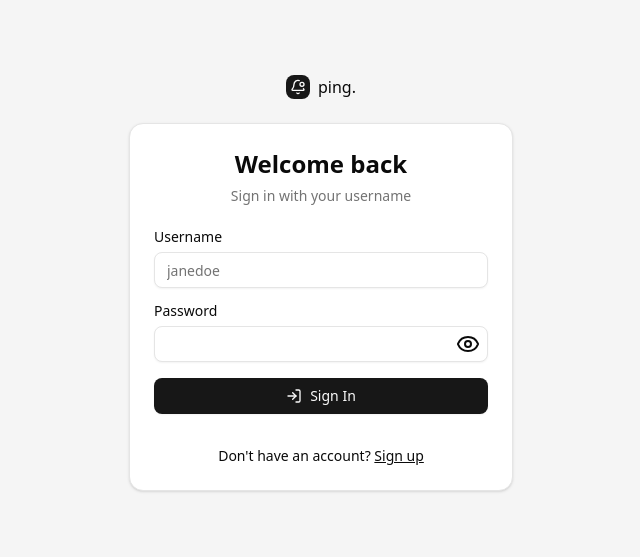
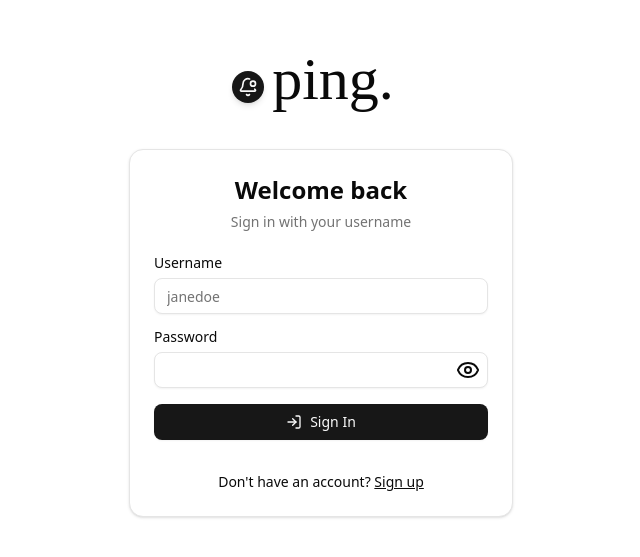
Before and after one commit to debarchito/ping, a SvelteKit app: page /sign-in in a window 1280 px wide. Shown: the part 117-674 px from the top of the page, without its empty margins (319-959 px from the left). Built offline with nearby package versions, Linux system fonts and the light colour scheme; no server answers.

Commit message:
Landing screen

```diff
--- a/package.json
+++ b/package.json
@@ -54,6 +54,7 @@
     "vite-plugin-devtools-json": "^0.2.0"
   },
   "dependencies": {
+    "@fontsource/ms-madi": "^5.2.6",
     "@node-rs/argon2": "^2.0.2",
     "@oslojs/crypto": "^1.0.1",
     "@oslojs/encoding": "^1.1.0",
--- a/src/app.css
+++ b/src/app.css
@@ -1,6 +1,6 @@
 @import "tailwindcss";
-
 @import "tw-animate-css";
+@import "@fontsource/ms-madi";
 
 @custom-variant dark (&:is(.dark *));
 
@@ -119,3 +119,7 @@
     @apply bg-background text-foreground;
   }
 }
+
+@utility font-ms-madi {
+  font-family: "Ms Madi", cursive;
+}
--- a/src/routes/(app)/+page.svelte
+++ b/src/routes/(app)/+page.svelte
@@ -1,5 +1,53 @@
+<script>
+  import { BellDot, WandSparkles, Zap, MessageCircle, Sun, Moon } from "@lucide/svelte";
+  import { Button } from "$lib/components/ui/button";
+  import { toggleMode, mode } from "mode-watcher";
+</script>
+
 <svelte:head>
   <title>Welcome to ping.</title>
 </svelte:head>
 
-<div class="flex h-screen w-full items-center justify-center px-4"></div>
+<div class="flex min-h-svh flex-col items-center justify-center gap-6 p-6 md:p-10">
+  <div class="flex w-full max-w-sm flex-col items-center gap-6 text-center">
+    <div class="font-ms-madi flex items-center gap-2 self-center text-6xl font-medium select-none">
+      <div
+        class="bg-primary text-primary-foreground flex size-8 transform items-center justify-center rounded-full shadow-md transition-transform duration-200 hover:scale-105"
+      >
+        <BellDot class="size-5" />
+      </div>
+      <span class="mr-4 mb-4">ping.</span>
+
+      <button
+        on:click={toggleMode}
+        class="hover:bg-muted mr-4 flex size-10 items-center justify-center rounded-full border transition-colors"
+        aria-label="Toggle theme"
+      >
+        {#if mode.current === "dark"}
+          <Sun class="size-5" />
+        {:else}
+          <Moon class="size-5" />
+        {/if}
+      </button>
+    </div>
+
+    <div class="mt-4 grid w-full grid-cols-1 gap-4 text-sm">
+      <div
+        class="bg-muted/90 dark:bg-muted/10 flex items-center gap-3 rounded-lg p-3 transition-transform select-none hover:scale-102"
+      >
+        <MessageCircle class="text-primary size-5" />
+        <span>Simple public chat rooms</span>
+      </div>
+      <div
+        class="bg-muted/90 dark:bg-muted/10 flex items-center gap-3 rounded-lg p-3 transition-transform select-none hover:scale-102"
+      >
+        <Zap class="text-primary size-5" />
+        <span>Refreshingly simple and fast..!</span>
+      </div>
+    </div>
+
+    <Button href="/sign-in" class="mt-4 flex items-center gap-2">
+      Try <WandSparkles class="size-4" />
+    </Button>
+  </div>
+</div>
--- a/src/routes/(auth)/+layout.svelte
+++ b/src/routes/(auth)/+layout.svelte
@@ -4,16 +4,19 @@
   const { children } = $props();
 </script>
 
-<div class="bg-muted flex min-h-svh flex-col items-center justify-center gap-6 p-6 md:p-10">
+<div class="flex min-h-svh flex-col items-center justify-center gap-6 p-6 md:p-10">
   <div class="flex w-full max-w-sm flex-col gap-6">
-    <div class="flex items-center gap-2 self-center font-medium">
+    <a
+      href="/"
+      class="font-ms-madi flex items-center gap-2 self-center text-6xl font-medium select-none"
+    >
       <div
-        class="bg-primary text-primary-foreground flex size-6 items-center justify-center rounded-md"
+        class="bg-primary text-primary-foreground flex size-8 transform items-center justify-center rounded-full shadow-md transition-transform duration-200 hover:scale-105"
       >
-        <BellDot class="size-4" />
+        <BellDot class="size-5" />
       </div>
-      ping.
-    </div>
+      <span class="mr-4 mb-4">ping.</span>
+    </a>
     {@render children()}
   </div>
 </div>
```
Also changed, not shown: 1 other file (tests, documents, lock files or other folders).
